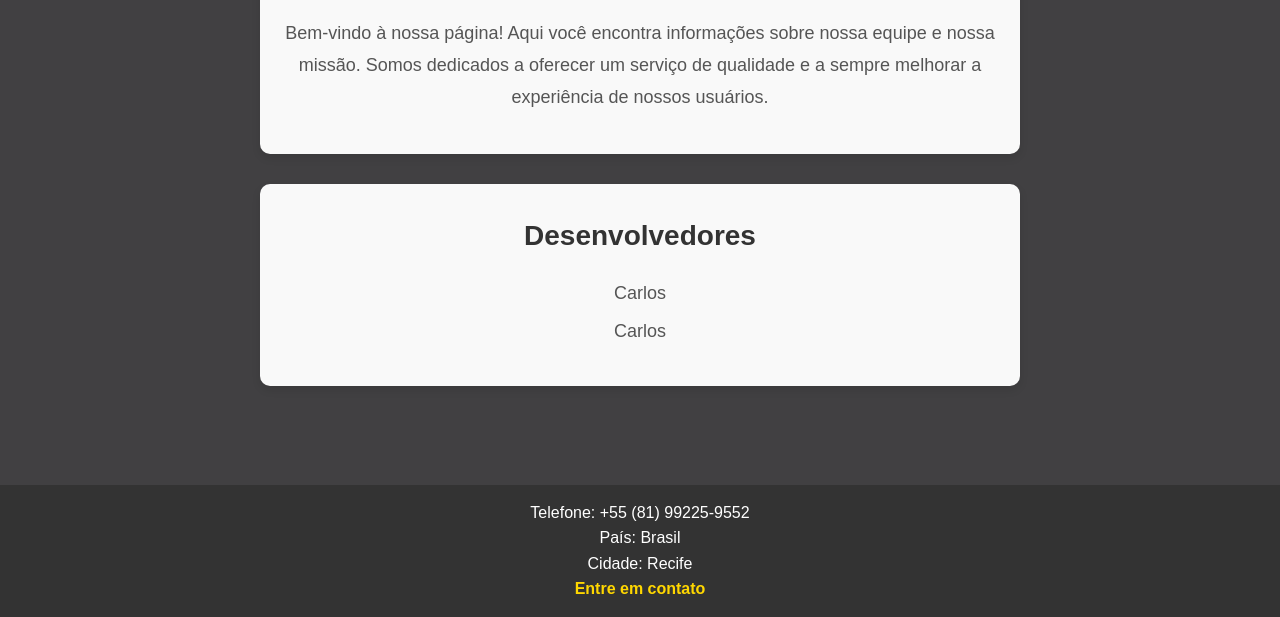
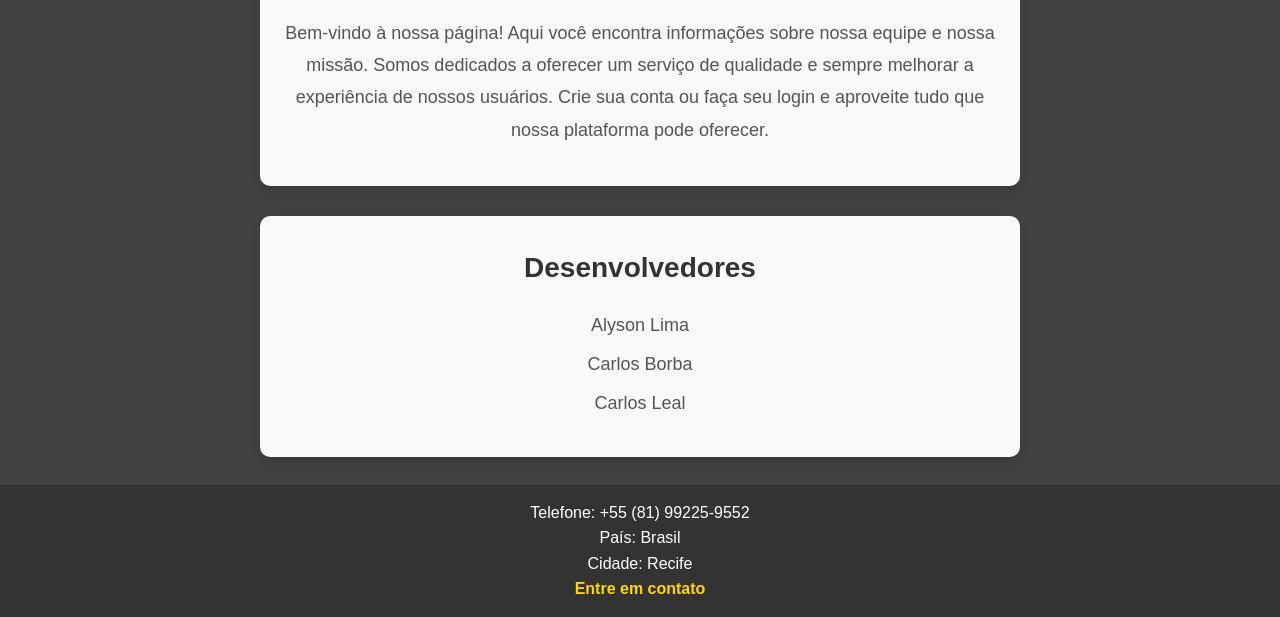
Before and after one commit to carlinhosborba/Projeto_Site, a website: page institucional/sobre.html in a window 1280 px wide. Shown: the part 183-800 px from the top of the page. Drawn offline with Linux system fonts and the light colour scheme.

Commit message:
texto ok

```diff
--- a/institucional/sobre.html
+++ b/institucional/sobre.html
@@ -18,13 +18,16 @@
     <main>
         <section class="about-text">
             <h1>Sobre Nós</h1>
-            <p>Bem-vindo à nossa página! Aqui você encontra informações sobre nossa equipe e nossa missão. Somos dedicados a oferecer um serviço de qualidade e a sempre melhorar a experiência de nossos usuários.</p>
+            <p>Bem-vindo à nossa página! Aqui você encontra informações sobre nossa equipe e nossa missão.
+            Somos dedicados a oferecer um serviço de qualidade e sempre melhorar a experiência de nossos usuários.
+            Crie sua conta ou faça seu login e aproveite tudo que nossa plataforma pode oferecer.</p>
         </section>
 
         <section class="developers">
             <h2>Desenvolvedores</h2>
-            <p>Carlos </p>
-            <p>Carlos </p>
+            <p>Alyson Lima </p>
+            <p>Carlos Borba </p>
+            <p>Carlos Leal </p>
         </section>
     </main>
     <footer>
```
Also changed, not shown: index.html (+2 -2 lines), institucional/contato.html (+1 -1 lines).
